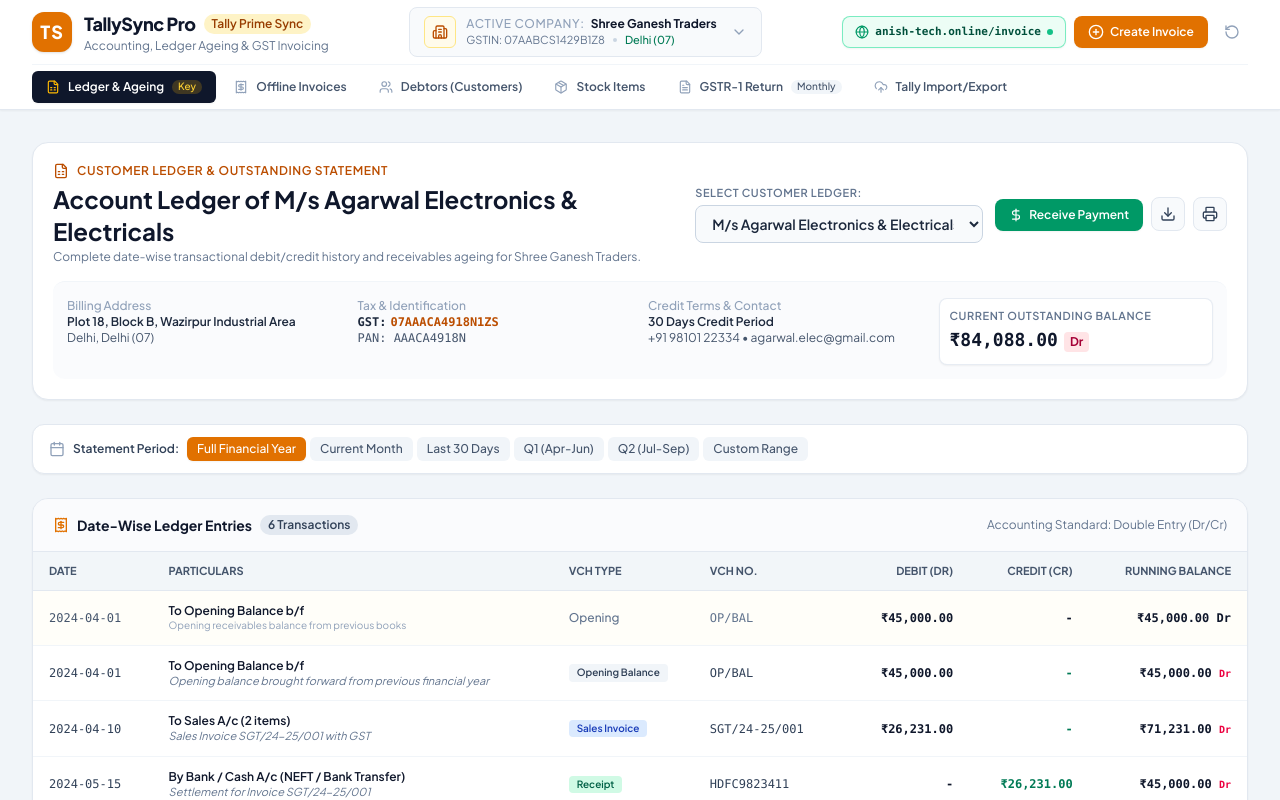
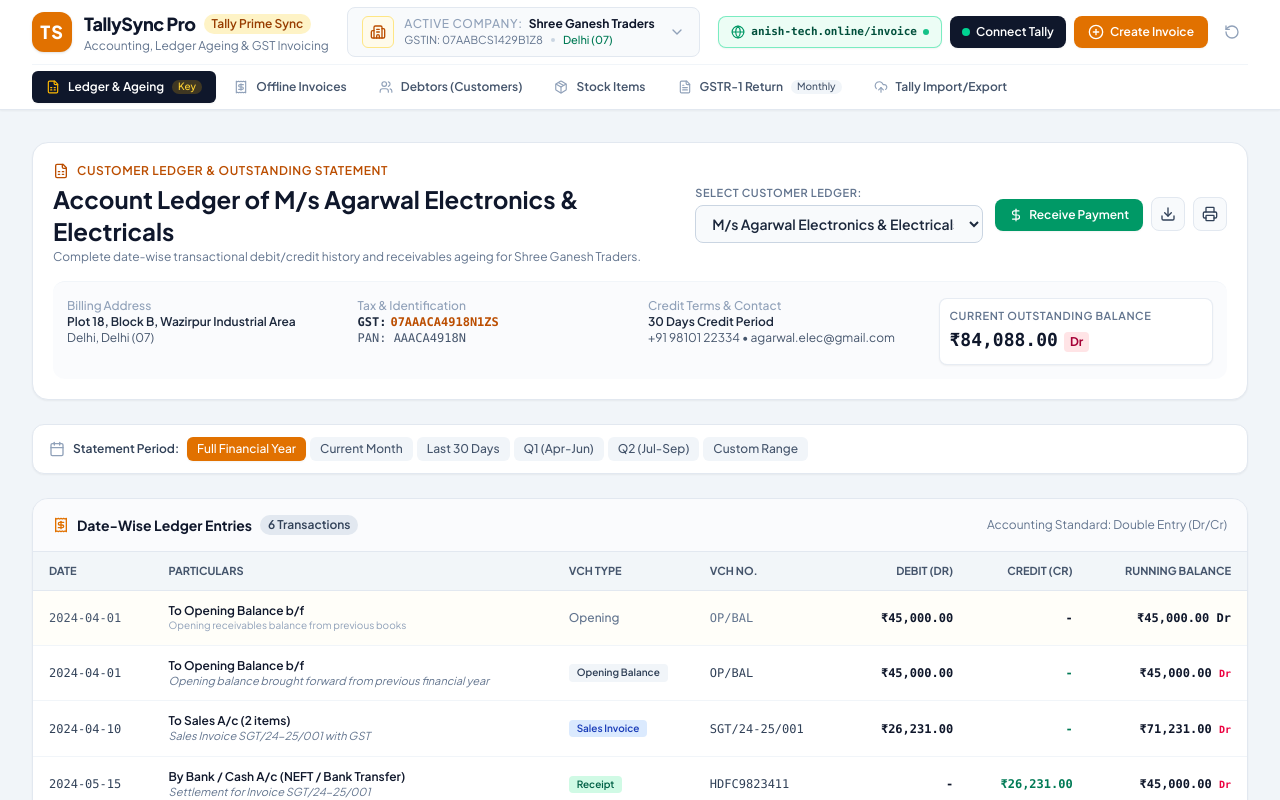
Before and after one commit to anishhfgpl-uk/invoice, a React (Vite) app in the folder invoice-1/: page / in a window 1280 px wide. Shown: the top 800 px of the page. Built offline with nearby package versions, Linux system fonts and the light colour scheme.

Commit message:
Add safe live Tally Connect button

```diff
--- a/invoice-1/src/components/Navbar.tsx
+++ b/invoice-1/src/components/Navbar.tsx
@@ -35,6 +35,25 @@ export const Navbar: React.FC<NavbarProps> = ({
 }) => {
   const { companies, activeCompany, activeCompanyId, setActiveCompanyId, resetToDemoData } = useApp();
   const [dropdownOpen, setDropdownOpen] = useState(false);
+  const [tallyLoading, setTallyLoading] = useState(false);
+
+  const openTallyConnect = () => {
+    const open = () => {
+      setTallyLoading(false);
+      if ((window as any).TallySyncOpen) (window as any).TallySyncOpen();
+    };
+    if ((window as any).TallySyncOpen) return open();
+    setTallyLoading(true);
+    const existing = document.querySelector('script[data-tally-connector="live"]');
+    if (existing) return setTimeout(open, 50);
+    const script = document.createElement('script');
+    script.src = '/invoice/tally-connector.js?v=live2';
+    script.async = true;
+    script.dataset.tallyConnector = 'live';
+    script.onload = open;
+    script.onerror = () => setTallyLoading(false);
+    document.body.appendChild(script);
+  };
 
   const navItems = [
     { id: 'ledger', label: 'Ledger & Ageing', icon: FileSpreadsheet, badge: 'Key' },
@@ -164,6 +183,17 @@ export const Navbar: React.FC<NavbarProps> = ({
               <span className="w-1.5 h-1.5 rounded-full bg-emerald-500 animate-pulse"></span>
             </button>
 
+            <button
+              id="live-tally-connect-btn"
+              onClick={openTallyConnect}
+              disabled={tallyLoading}
+              className="flex items-center gap-1.5 px-3 py-2 bg-slate-900 hover:bg-slate-800 disabled:opacity-60 text-white rounded-lg text-xs font-semibold shadow-xs transition cursor-pointer"
+              title="Connect TallyPrime"
+            >
+              <span className="w-2 h-2 rounded-full bg-emerald-400"></span>
+              <span>{tallyLoading ? 'Loading Tally...' : 'Connect Tally'}</span>
+            </button>
+
             {onOpenNewInvoice && (
               <button
                 id="quick-new-invoice-btn"
```
